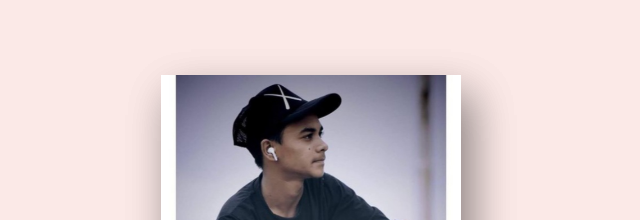
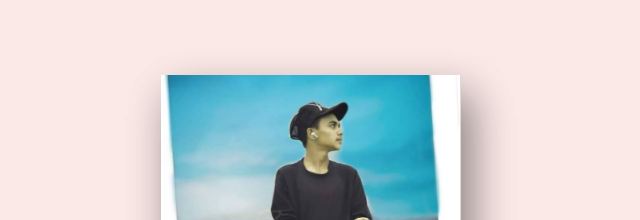
Before and after one commit to Abhay5355/Abhay12, a plain HTML site: page index.html in a window 1280 px wide. Shown: the part 125-345 px from the top of the page, without its empty margins (329-969 px from the left). Drawn offline with Linux system fonts and the light colour scheme.

Commit message:
Update index.html

```diff
--- a/index.html
+++ b/index.html
@@ -10,7 +10,7 @@
 <body>
   <div class="card">
     <div class="imgbox">
-      <img src="/IMG_20220219_190518.JPG " height="400">
+      <img src="IMG_20220208_100633.JPG" height="400">
       <img src="/IMG_20220208_100633.JPG" height="400">
       </div>
     <div class="details">
```
